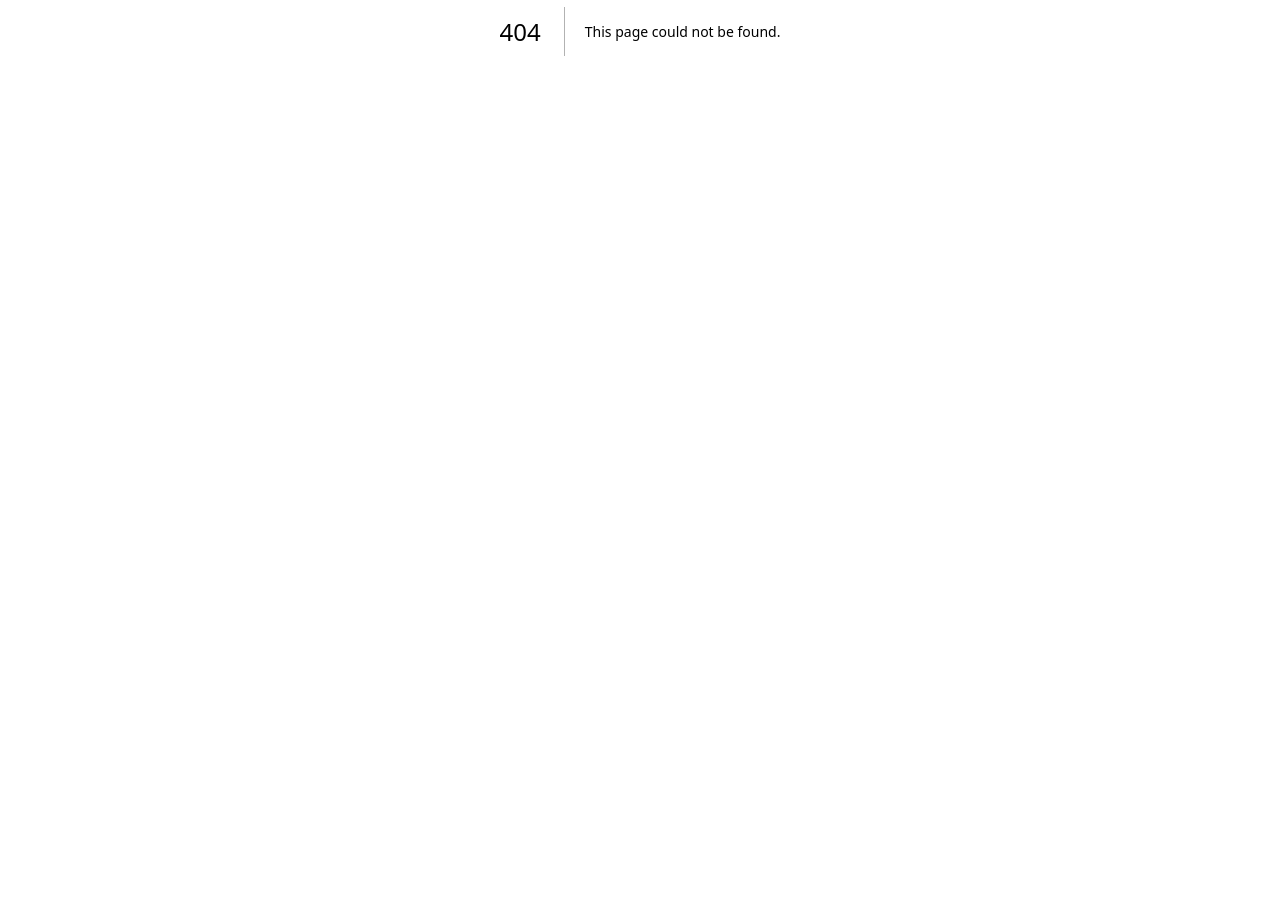
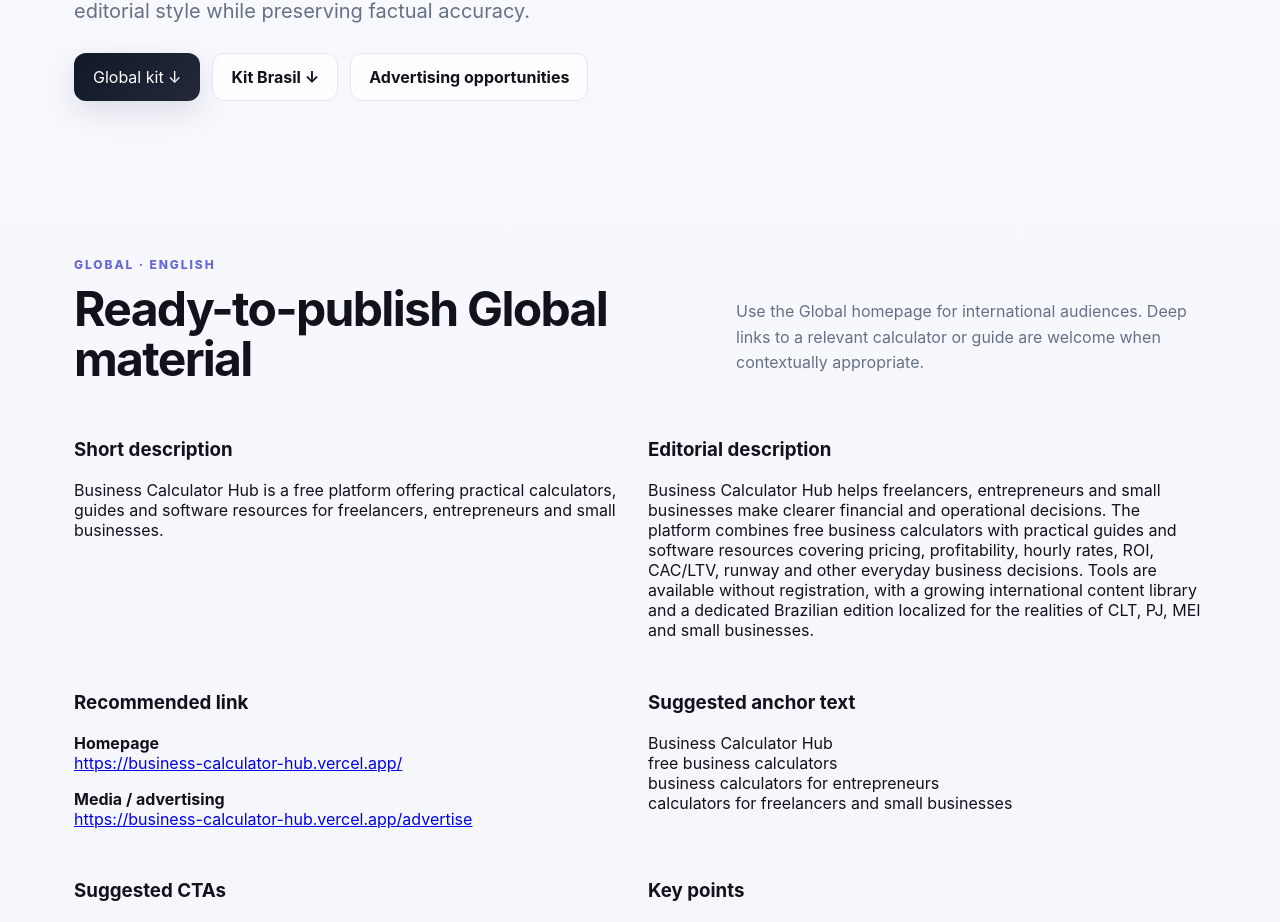
Before and after one commit to luizferdazzi-commits/business-calculator-hub, a Next.js app: page /partners/media-kit in a window 1280 px wide. Before the commit this address had no page. Shown: the part 489-1411 px from the top of the page. Before the commit the page ends 920 px from the top, so only its background shows below. Built offline with nearby package versions, Linux system fonts and the light colour scheme.

Commit message:
Add partner cross-promotion media kit

```diff
--- /dev/null
+++ b/app/partners/media-kit/page.tsx
@@ -0,0 +1,48 @@
+import type { Metadata } from 'next';
+import Link from 'next/link';
+
+export const metadata: Metadata = {
+  title: 'Partner Media Kit — Business Calculator Hub',
+  description: 'Official Business Calculator Hub descriptions, links, CTAs and publishing guidelines for media and cross-promotion partners.',
+  alternates: { canonical: '/partners/media-kit' }
+};
+
+const globalShort='Business Calculator Hub is a free platform offering practical calculators, guides and software resources for freelancers, entrepreneurs and small businesses.';
+const globalLong='Business Calculator Hub helps freelancers, entrepreneurs and small businesses make clearer financial and operational decisions. The platform combines free business calculators with practical guides and software resources covering pricing, profitability, hourly rates, ROI, CAC/LTV, runway and other everyday business decisions. Tools are available without registration, with a growing international content library and a dedicated Brazilian edition localized for the realities of CLT, PJ, MEI and small businesses.';
+const brShort='Business Calculator Hub Brasil é uma plataforma gratuita de calculadoras, guias e recursos práticos para MEIs, PJs, profissionais e pequenas empresas.';
+const brLong='O Business Calculator Hub Brasil reúne calculadoras gratuitas e conteúdo prático para apoiar decisões de trabalhadores, MEIs, PJs, freelancers e pequenas empresas. A edição brasileira inclui ferramentas localizadas para Salário Líquido, INSS, DAS MEI, Pró-labore, CLT × PJ, Férias, 13º, FGTS, Hora Extra e Simples Nacional, além de calculadoras de preço de venda, margem, ROI, CAC/LTV, runway e gestão. As ferramentas não exigem cadastro e usam referências oficiais quando o cálculo depende de regras brasileiras.';
+
+function CopyBox({title,children}:{title:string,children:React.ReactNode}){return <div className="mediaCopyBox"><h3>{title}</h3><div>{children}</div></div>}
+
+export default function MediaKit(){
+return <main className="shell">
+<section className="hero heroCompact"><p className="eyebrow">PARTNER RESOURCES</p><h1>Business Calculator Hub Partner Media Kit</h1><p className="lead">Ready-to-publish material for editorial partners, cross-promotion, co-marketing and approved brand mentions. Partners may adapt the wording to match their editorial style while preserving factual accuracy.</p><div className="heroActions"><a className="primary" href="#global">Global kit ↓</a><a className="secondary" href="#brasil">Kit Brasil ↓</a><Link className="secondary" href="/advertise">Advertising opportunities</Link></div></section>
+
+<section className="sectionBlock" id="global"><div className="sectionHeading"><div><p className="eyebrow">GLOBAL · ENGLISH</p><h2>Ready-to-publish Global material</h2></div><p>Use the Global homepage for international audiences. Deep links to a relevant calculator or guide are welcome when contextually appropriate.</p></div>
+<div className="mediaKitGrid">
+<CopyBox title="Short description"><p>{globalShort}</p></CopyBox>
+<CopyBox title="Editorial description"><p>{globalLong}</p></CopyBox>
+<CopyBox title="Recommended link"><p><strong>Homepage</strong><br/><a href="https://business-calculator-hub.vercel.app/">https://business-calculator-hub.vercel.app/</a></p><p><strong>Media / advertising</strong><br/><a href="https://business-calculator-hub.vercel.app/advertise">https://business-calculator-hub.vercel.app/advertise</a></p></CopyBox>
+<CopyBox title="Suggested anchor text"><p>Business Calculator Hub<br/>free business calculators<br/>business calculators for entrepreneurs<br/>calculators for freelancers and small businesses</p></CopyBox>
+<CopyBox title="Suggested CTAs"><p>Explore Business Calculator Hub →<br/>Try free business calculators →<br/>Calculate your next business decision →<br/>Explore free tools for small businesses →</p></CopyBox>
+<CopyBox title="Key points"><p>Free to use · No registration required · Practical calculators + guides · Built for freelancers, entrepreneurs and small businesses · Global and Brazilian editions</p></CopyBox>
+</div>
+<div className="mediaSample"><span className="tag">SAMPLE PARTNER MENTION</span><h3>Free tools for everyday business decisions</h3><p>{globalShort} From pricing and profitability to ROI, CAC/LTV and freelancer rates, the Hub provides straightforward tools designed to turn common business questions into actionable numbers.</p><a className="primary" href="https://business-calculator-hub.vercel.app/">Explore Business Calculator Hub →</a></div>
+</section>
+
+<section className="sectionBlock" id="brasil"><div className="sectionHeading"><div><p className="eyebrow">BRASIL · PORTUGUÊS</p><h2>Material pronto para parceiros brasileiros</h2></div><p>Para público brasileiro, recomendamos direcionar o usuário diretamente à edição /pt-br.</p></div>
+<div className="mediaKitGrid">
+<CopyBox title="Descrição curta"><p>{brShort}</p></CopyBox>
+<CopyBox title="Descrição editorial"><p>{brLong}</p></CopyBox>
+<CopyBox title="Links recomendados"><p><strong>Hub Brasil</strong><br/><a href="https://business-calculator-hub.vercel.app/pt-br">https://business-calculator-hub.vercel.app/pt-br</a></p><p><strong>Anuncie / parcerias</strong><br/><a href="https://business-calculator-hub.vercel.app/pt-br/anuncie">https://business-calculator-hub.vercel.app/pt-br/anuncie</a></p></CopyBox>
+<CopyBox title="Textos âncora sugeridos"><p>Business Calculator Hub Brasil<br/>calculadoras gratuitas para empresas<br/>calculadoras para MEI e PJ<br/>calculadoras para pequenos negócios</p></CopyBox>
+<CopyBox title="CTAs sugeridos"><p>Acesse o Business Calculator Hub →<br/>Use as calculadoras gratuitamente →<br/>Calcule antes de tomar sua decisão →<br/>Conheça as ferramentas para pequenos negócios →</p></CopyBox>
+<CopyBox title="Diferenciais"><p>19 calculadoras em português · Sem cadastro · Valores em reais · Ferramentas para CLT, PJ e MEI · Gestão e precificação · Fontes oficiais nas regras brasileiras aplicáveis</p></CopyBox>
+</div>
+<div className="mediaSample"><span className="tag">EXEMPLO DE MENÇÃO</span><h3>Calculadoras gratuitas para decisões profissionais e empresariais</h3><p>{brShort} A plataforma reúne ferramentas para remuneração, MEI, impostos, precificação, margem e gestão em uma experiência simples e sem cadastro.</p><a className="primary" href="https://business-calculator-hub.vercel.app/pt-br">Conhecer o Hub Brasil →</a></div>
+</section>
+
+<section className="sectionBlock"><div className="sectionHeading"><div><p className="eyebrow">PUBLISHING GUIDELINES</p><h2>Brand & linking guidelines</h2></div></div><div className="guidelineGrid"><div><strong>Brand name</strong><p>Write “Business Calculator Hub” in full on first mention. For later mentions, “the Hub” is acceptable.</p></div><div><strong>Links</strong><p>Use the clean URLs above. Contextual deep links are encouraged. Do not use misleading anchor text or imply endorsement of claims we have not made.</p></div><div><strong>Editorial independence</strong><p>Reviews and editorial mentions should reflect the partner’s genuine assessment. Do not invent traffic, customer, revenue or performance claims.</p></div><div><strong>Disclosure</strong><p>If a placement is sponsored, paid, affiliate-based or otherwise compensated, use the disclosure and link attributes required by your platform and applicable rules.</p></div></div></section>
+
+<section className="sponsorCallout"><div><span className="sponsorLabel">CO-MARKETING & SPONSORSHIP</span><h2>Want a custom partner package?</h2><p>We can prepare a tailored description, deep-link strategy, editorial angle and reciprocal placement for your audience.</p></div><a className="primary" href="mailto:contato@assessorialf.com.br?subject=Business%20Calculator%20Hub%20Partnership">Contact Business Calculator Hub →</a></section>
+</main>}
```
